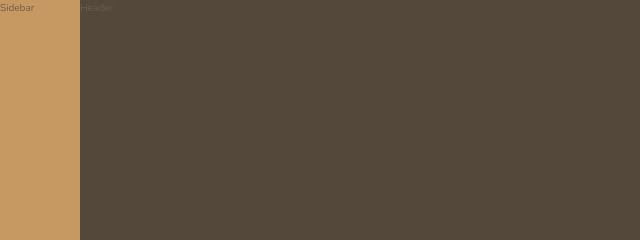
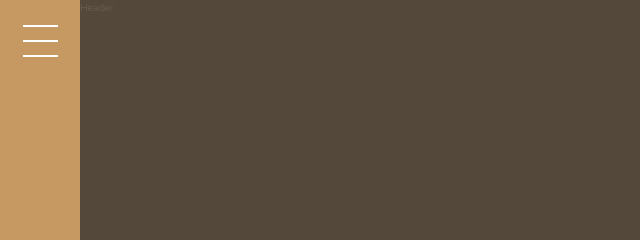
Before and after one commit to basakest/Nexter, a website: page index.html in a window 1280 px wide. Shown: the top 240 px of the page, 0-640 px from the left. Drawn offline with nearby package versions, Linux system fonts and the light colour scheme.

Commit message:
the sidebar section

```diff
--- a/index.html
+++ b/index.html
@@ -13,7 +13,7 @@
     </head>
     <body class="container">
         <div class="sidebar">
-            Sidebar
+            <button class="nav-btn"></button>
         </div>
 
         <header class="header">
--- a/sass/_sidebar.scss
+++ b/sass/_sidebar.scss
@@ -2,4 +2,34 @@
     background-color: $color-primary;
     grid-column: sidebar-start / sidebar-end;
     grid-row: 1 / -1;
+    display: flex;
+    justify-content: center;
 }
+
+.nav-btn {
+    border: none;
+    border-radius: 0;
+    background-color: #fff;
+    height: 2px;
+    width: 3.5rem;
+    margin: 4rem;
+
+
+    &::before,
+    &::after {
+        content: "";
+        display: block;
+        background-color: #fff;
+        height: 2px;
+        width: 3.5rem;
+    }
+
+    &::before {
+        transform: translateY(-1.5rem);
+    }
+
+    &::after {
+        //transform: translateY(1.5rem);
+        transform: translateY(1.3rem);
+    }
+}
```
Also changed, not shown: css/style.css.
